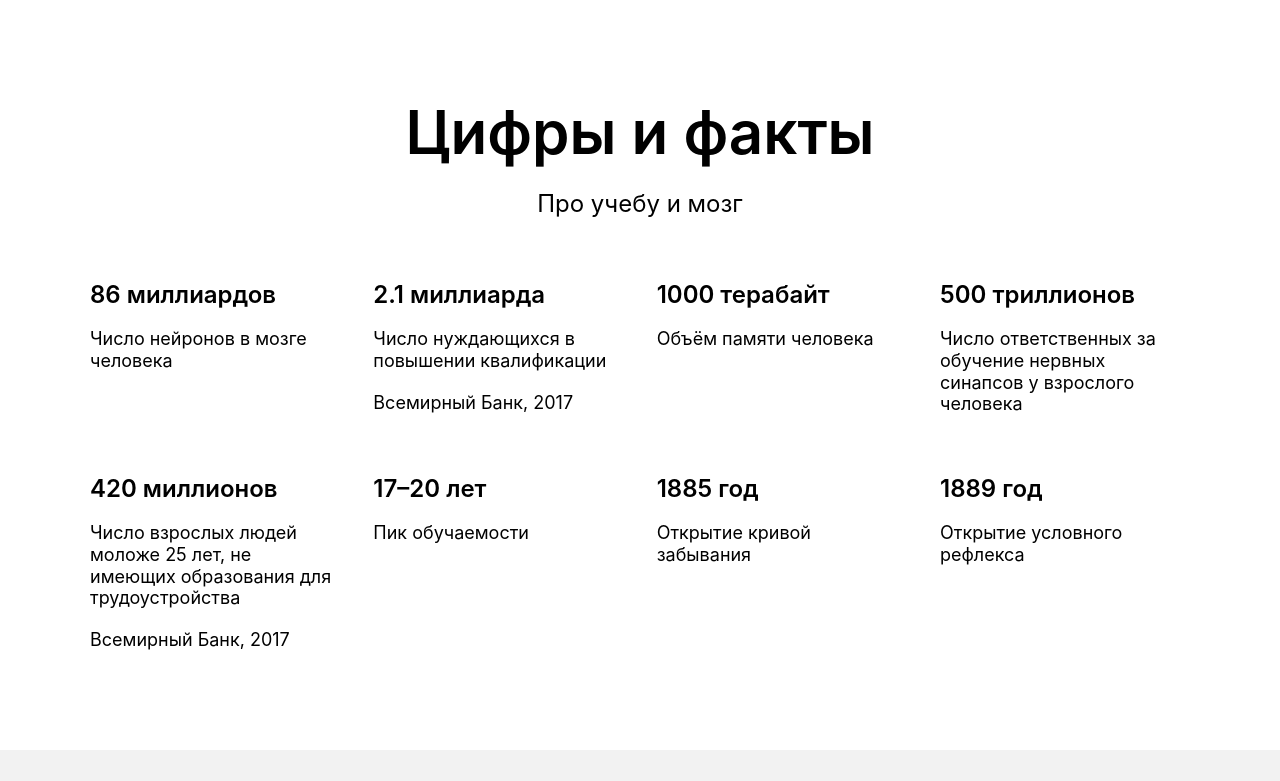
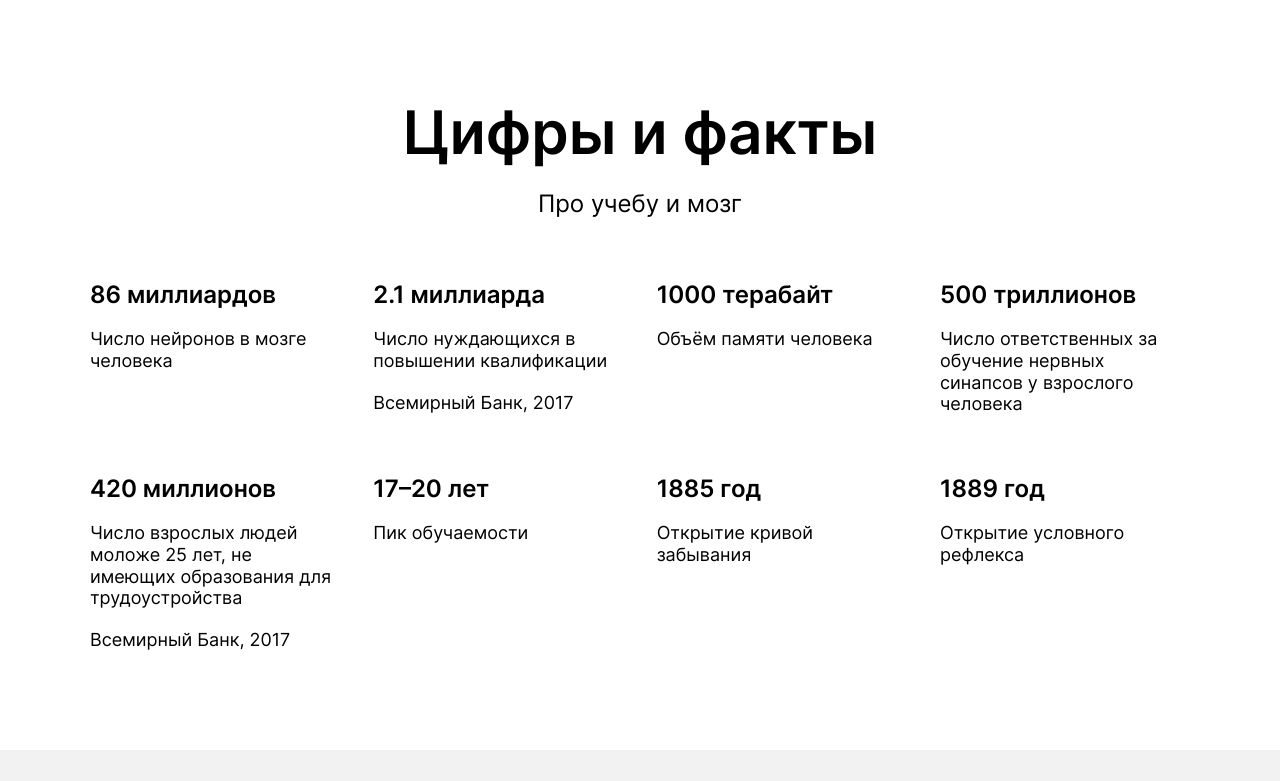
Before and after one commit to AshDullahan/how-to-learn-plus, a plain HTML site: page index.html in a window 1280 px wide. Shown: the part 4203-4984 px from the top of the page. Drawn offline with Linux system fonts and the light colour scheme.

Commit message:
правки шрифтов и normalize

```diff
--- a/fonts/fonts.css
+++ b/fonts/fonts.css
@@ -1,23 +1,23 @@
 @font-face {
   src:
-    url('../fonts/Inter/Inter-Bold.woff2') format('woff2'),
-    url('../fonts/Inter/Inter-Bold.woff') format('woff');
+    url(./Inter/Inter-Bold.woff2) format('woff2'),
+    url(./Inter/Inter-Bold.woff) format('woff');
   font-family: 'Inter';
   font-weight: 700;
 }
 
 @font-face {
   src:
-    url('../fonts/Inter/Inter-Regular.woff2') format('woff2'),
-    url('../fonts/Inter/Inter-Regular.woff') format('woff');
+    url(./Inter/Inter-Regular.woff2) format('woff2'),
+    url(./Inter/Inter-Regular.woff) format('woff');
   font-family: 'Inter';
   font-weight: 400;
 }
 
 @font-face {
   src:
-    url('../fonts/Inter/Inter-SemiBold.woff2') format('woff2'),
-    url('../fonts/Inter/Inter-SemiBold.woff') format('woff');
+    url(./Inter/Inter-SemiBold.woff2) format('woff2'),
+    url(./Inter/Inter-SemiBold.woff) format('woff');
   font-family: 'Inter';
   font-weight: 600;
 }
--- a/pages/index.css
+++ b/pages/index.css
@@ -1,4 +1,3 @@
-/*импортируем штуки*/
 @import url('../vendor/normalize.css');
 @import url('../fonts/fonts.css');
 
```
Also changed, not shown: fonts/Inter/Inter-Bold.woff, fonts/Inter/Inter-Bold.woff2, fonts/Inter/Inter-Regular.woff, fonts/Inter/Inter-Regular.woff2, fonts/Inter/Inter-SemiBold.woff, fonts/Inter/Inter-SemiBold.woff2.
